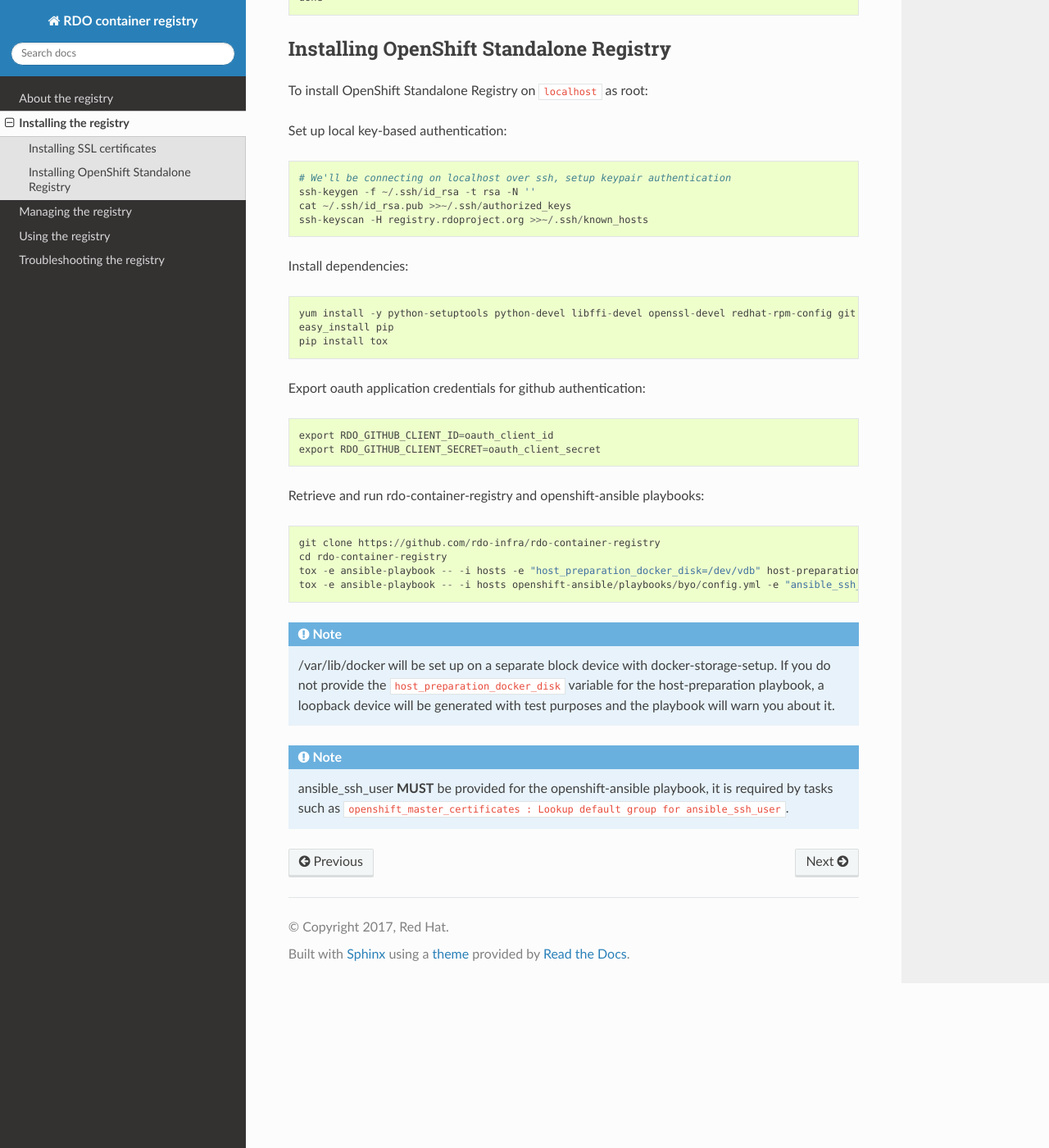
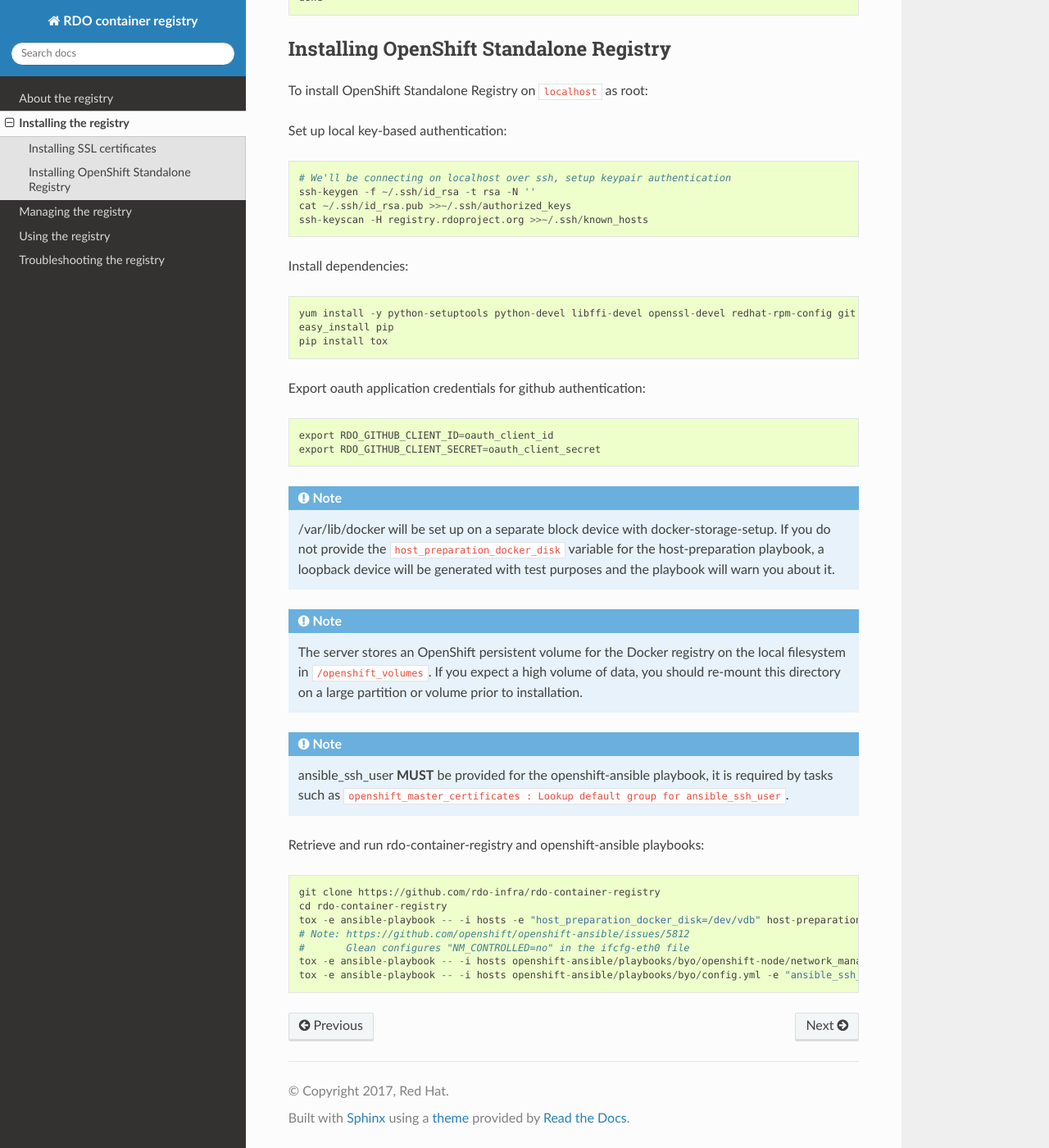
Before and after one commit to rdo-infra/rdo-container-registry, a Sphinx documentation site: the page built from doc/source/installing.rst, in a window 1280 px wide and 1400 px high, scrolled down 890 px. Shown: the whole window at 82% size. Built offline with Sphinx 7.4.7 and the Read the Docs theme 2.0.0, drawn with Linux system fonts in a browser that asks for light colours; the version number could not be read and is left out.

Commit message:
Update RDO registry playbooks to deploy OpenShift 3.7
This commits allows to deploy the RDO registry with OpenShift 3.7.

It currently uses the "rdo-test" branch because there is still one unmerged
pull request upstream that hasn't merged yet upstream.

Delta from OpenShift 3.5 that is interesting to us:

- Significant improvements for registry and image pruning see [1][2][3][4]
- docker-registry can now use reencrypt routes [5]
- Metrics and logging were deployed by default in 3.5, this is no longer the
  case in 3.7, avoiding an unnecessary impact on performance. [6]
- We're now deploying a persistent volume for the docker-registry service on
  the local filesystem.

[1]: https://github.com/openshift/origin/pull/13671
[2]: https://github.com/openshift/origin/pull/16717
[3]: https://github.com/openshift/origin/pull/16656
[4]: https://github.com/openshift/origin/pull/17020
[5]: https://github.com/openshift/origin/issues/14249
[6]: https://github.com/openshift/openshift-ansible/commit/660bafe9cd0adbfa965bb3f8f31d6c043a0dc5d6

Change-Id: I5c364a1aab883b6af061051bf190ce857bf2e1f9

```diff
--- a/doc/source/installing.rst
+++ b/doc/source/installing.rst
@@ -63,19 +63,27 @@
     export RDO_GITHUB_CLIENT_ID=oauth_client_id
     export RDO_GITHUB_CLIENT_SECRET=oauth_client_secret
 
-Retrieve and run rdo-container-registry and openshift-ansible playbooks::
-
-    git clone https://github.com/rdo-infra/rdo-container-registry
-    cd rdo-container-registry
-    tox -e ansible-playbook -- -i hosts -e "host_preparation_docker_disk=/dev/vdb" host-preparation.yml
-    tox -e ansible-playbook -- -i hosts openshift-ansible/playbooks/byo/config.yml -e "ansible_ssh_user=${USER}"
-
 .. note:: /var/lib/docker will be set up on a separate block device with
           docker-storage-setup. If you do not provide the
           ``host_preparation_docker_disk`` variable for the host-preparation
           playbook, a loopback device will be generated with test purposes and
           the playbook will warn you about it.
 
+.. note:: The server stores an OpenShift persistent volume for the Docker
+          registry on the local filesystem in ``/openshift_volumes``.
+          If you expect a high volume of data, you should re-mount this
+          directory on a large partition or volume prior to installation.
+
 .. note:: ansible_ssh_user **MUST** be provided for the openshift-ansible
           playbook, it is required by tasks such as
           ``openshift_master_certificates : Lookup default group for ansible_ssh_user``.
+
+Retrieve and run rdo-container-registry and openshift-ansible playbooks::
+
+    git clone https://github.com/rdo-infra/rdo-container-registry
+    cd rdo-container-registry
+    tox -e ansible-playbook -- -i hosts -e "host_preparation_docker_disk=/dev/vdb" host-preparation.yml
+    # Note: https://github.com/openshift/openshift-ansible/issues/5812
+    #       Glean configures "NM_CONTROLLED=no" in the ifcfg-eth0 file
+    tox -e ansible-playbook -- -i hosts openshift-ansible/playbooks/byo/openshift-node/network_manager.yml -e "ansible_ssh_user=${USER}"
+    tox -e ansible-playbook -- -i hosts openshift-ansible/playbooks/byo/config.yml -e "ansible_ssh_user=${USER}"
--- a/requirements.txt
+++ b/requirements.txt
@@ -1,2 +1,3 @@
 pbr>=1.6
+ansible==2.3.1.0
 ara>=0.5.0
```
Also changed, not shown: 6 other files.
